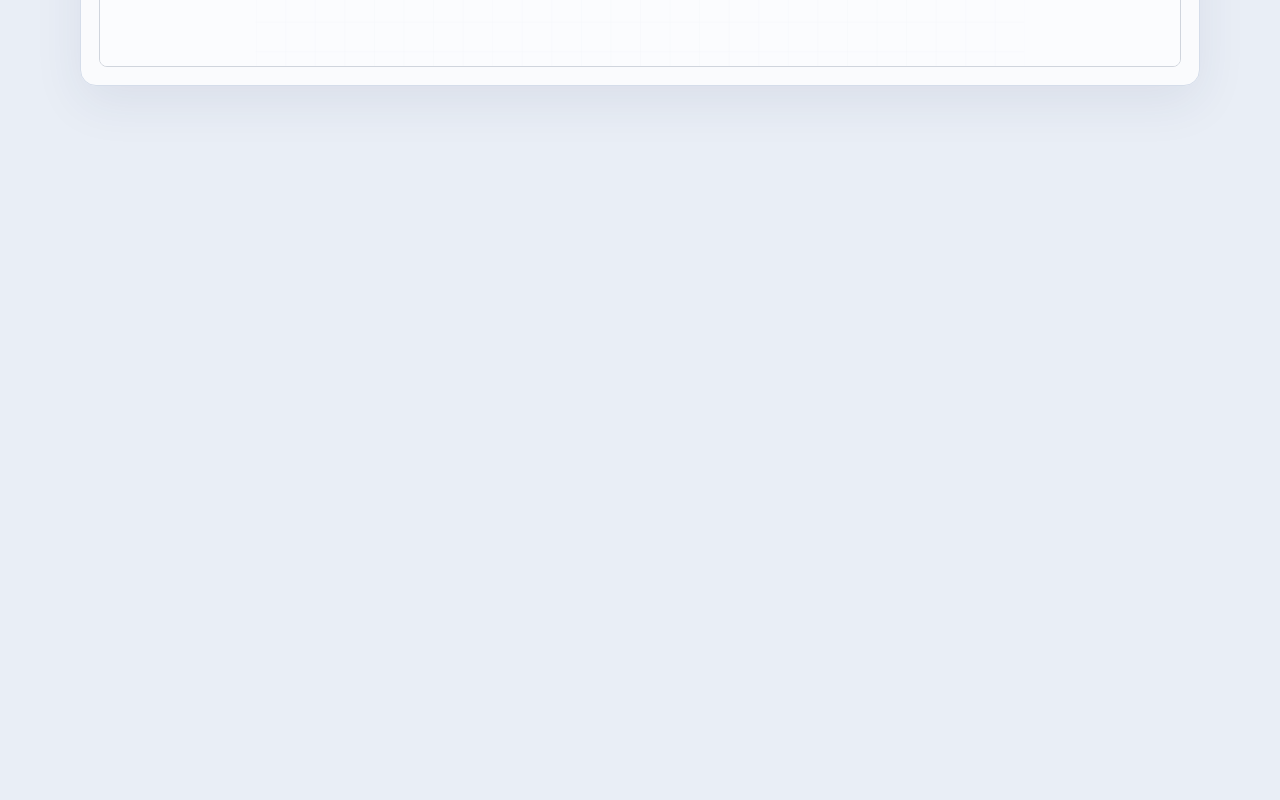
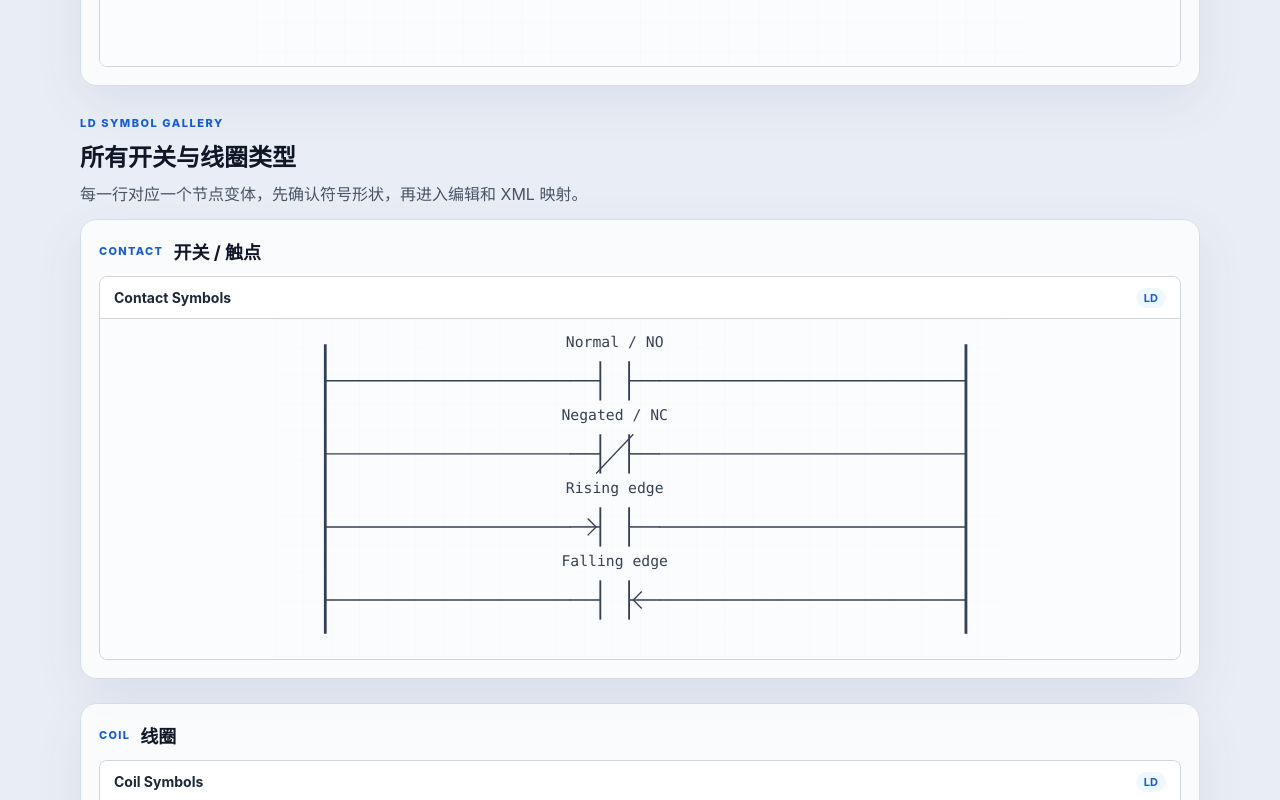
Before and after one commit to angleyanalbedo/react-plc-diagram, a React (Vite) app in the folder apps/playground/: page / in a window 1280 px wide. Shown: the part 1080-1880 px from the top of the page. Before the commit the page ends 1246 px from the top, so only its background shows below. Built offline with nearby package versions, Linux system fonts and the light colour scheme.

Commit message:
feat: showcase LD contact and coil variants

```diff
--- a/apps/playground/src/main.tsx
+++ b/apps/playground/src/main.tsx
@@ -1,6 +1,6 @@
 import { StrictMode } from "react";
 import { createRoot } from "react-dom/client";
-import type { OpenPlcProgram } from "@react-plc-diagram/core";
+import type { OpenPlcProgram, OpenPlcVariant } from "@react-plc-diagram/core";
 import { OpenPlcViewer } from "@react-plc-diagram/react";
 import "@react-plc-diagram/react/style.css";
 import "./page.css";
@@ -51,6 +51,47 @@ const fbdProgram: OpenPlcProgram = {
   },
 };
 
+type SymbolRow = { variant: OpenPlcVariant; label: string };
+
+function makeSymbolProgram(name: string, nodeType: "contact" | "coil", rows: SymbolRow[]): OpenPlcProgram {
+  const height = Math.max(230, rows.length * 52 + 34);
+  const leftRailX = 28;
+  const rightRailX = 492;
+  const nodeX = 210;
+  const nodeWidth = 64;
+  const nodes = [
+    { id: "left-rail", type: "powerRail" as const, variant: "left" as const, bounds: { x: leftRailX, y: 18, width: 8, height: height - 36 } },
+    { id: "right-rail", type: "powerRail" as const, variant: "right" as const, bounds: { x: rightRailX, y: 18, width: 8, height: height - 36 } },
+    ...rows.map((row, index) => {
+      const y = 28 + index * 52;
+      return { id: `${nodeType}-${row.variant}`, type: nodeType, variant: row.variant, label: row.label, bounds: { x: nodeX, y, width: nodeWidth, height: 32 } };
+    }),
+  ];
+  const edges = rows.map((row, index) => {
+    const y = 44 + index * 52;
+    return [
+      { id: `${row.variant}-in`, source: { nodeId: "left-rail" }, target: { nodeId: `${nodeType}-${row.variant}` }, points: [{ x: leftRailX + 8, y }, { x: nodeX, y }] },
+      { id: `${row.variant}-out`, source: { nodeId: `${nodeType}-${row.variant}` }, target: { nodeId: "right-rail" }, points: [{ x: nodeX + nodeWidth, y }, { x: rightRailX, y }] },
+    ];
+  }).flat();
+  return { name, diagram: { language: "ld", bounds: { x: 0, y: 0, width: 520, height }, nodes, edges } };
+}
+
+const contactSymbols = makeSymbolProgram("Contact Symbols", "contact", [
+  { variant: "normal", label: "Normal / NO" },
+  { variant: "negated", label: "Negated / NC" },
+  { variant: "risingEdge", label: "Rising edge" },
+  { variant: "fallingEdge", label: "Falling edge" },
+]);
+
+const coilSymbols = makeSymbolProgram("Coil Symbols", "coil", [
+  { variant: "normal", label: "Normal" },
+  { variant: "negated", label: "Negated" },
+  { variant: "set", label: "Set" },
+  { variant: "reset", label: "Reset" },
+  { variant: "risingEdge", label: "Rising edge" },
+  { variant: "fallingEdge", label: "Falling edge" },
+]);
 function App() {
   return (
     <main>
@@ -69,7 +110,23 @@ function App() {
           <OpenPlcViewer program={fbdProgram} />
         </article>
       </section>
-    </main>
+      <section className="symbol-showcase">
+        <div className="showcase-heading">
+          <p className="eyebrow">LD SYMBOL GALLERY</p>
+          <h2>所有开关与线圈类型</h2>
+          <p>每一行对应一个节点变体，先确认符号形状，再进入编辑和 XML 映射。</p>
+        </div>
+        <div className="examples">
+          <article>
+            <div className="heading"><span>CONTACT</span><h2>开关 / 触点</h2></div>
+            <OpenPlcViewer program={contactSymbols} className="symbol-showcase-viewer" />
+          </article>
+          <article>
+            <div className="heading"><span>COIL</span><h2>线圈</h2></div>
+            <OpenPlcViewer program={coilSymbols} className="symbol-showcase-viewer" />
+          </article>
+        </div>
+      </section>    </main>
   );
 }
 
--- a/apps/playground/src/page.css
+++ b/apps/playground/src/page.css
@@ -19,3 +19,9 @@ article { padding: 18px; background: rgba(255,255,255,.78); border: 1px solid #d
   main { width: min(100% - 20px, 1120px); padding: 28px 0; }
   article { padding: 10px; }
 }
+
+.symbol-showcase { margin-top: 30px; }
+.showcase-heading { margin: 0 0 14px; }
+.showcase-heading h2 { margin: 0 0 8px; font-size: 24px; }
+.showcase-heading p:last-child { margin: 0; color: #475467; }
+.symbol-showcase-viewer .plc-canvas { height: 340px; }
--- a/packages/react/src/OpenPlcViewer.tsx
+++ b/packages/react/src/OpenPlcViewer.tsx
@@ -85,6 +85,12 @@ function ContactView({ node }: { node: OpenPlcNode }) {
       <line className="plc-symbol" x1={right} y1={y + 2} x2={right} y2={y + height - 2} />
       <line x1={right} y1={cy} x2={x + width} y2={cy} />
       {node.variant === "negated" && <line className="plc-negation" x1={left - 3} y1={y + height - 2} x2={right + 3} y2={y + 2} />}
+      {(node.variant === "risingEdge" || node.variant === "fallingEdge") && (
+        <path
+          className="plc-edge-marker"
+          d={node.variant === "risingEdge" ? `M ${left - 9} ${cy + 6} l 6 -6 l -6 -6` : `M ${right + 9} ${cy - 6} l -6 6 l 6 6`}
+        />
+      )}
       {node.label && <text className="plc-label" x={x + width / 2} y={y - 8} textAnchor="middle">{node.label}</text>}
     </g>
   );
@@ -95,7 +101,7 @@ function CoilView({ node }: { node: OpenPlcNode }) {
   const cy = y + height / 2;
   const left = x + width * 0.29;
   const right = x + width * 0.71;
-  const marker = node.variant === "set" ? "S" : node.variant === "reset" ? "R" : "";
+  const marker = node.variant === "set" ? "S" : node.variant === "reset" ? "R" : node.variant === "risingEdge" ? "P" : node.variant === "fallingEdge" ? "N" : "";
   return (
     <g className={nodeClass("coil", node.variant)} data-node-id={node.id}>
       <title>{node.label ?? "Coil"}</title>
--- a/packages/react/src/style.css
+++ b/packages/react/src/style.css
@@ -118,3 +118,7 @@
 .plc-pin-variable {
   fill: #98a2b3 !important;
 }
+
+.plc-edge-marker {
+  stroke-width: 1.35 !important;
+}
```
